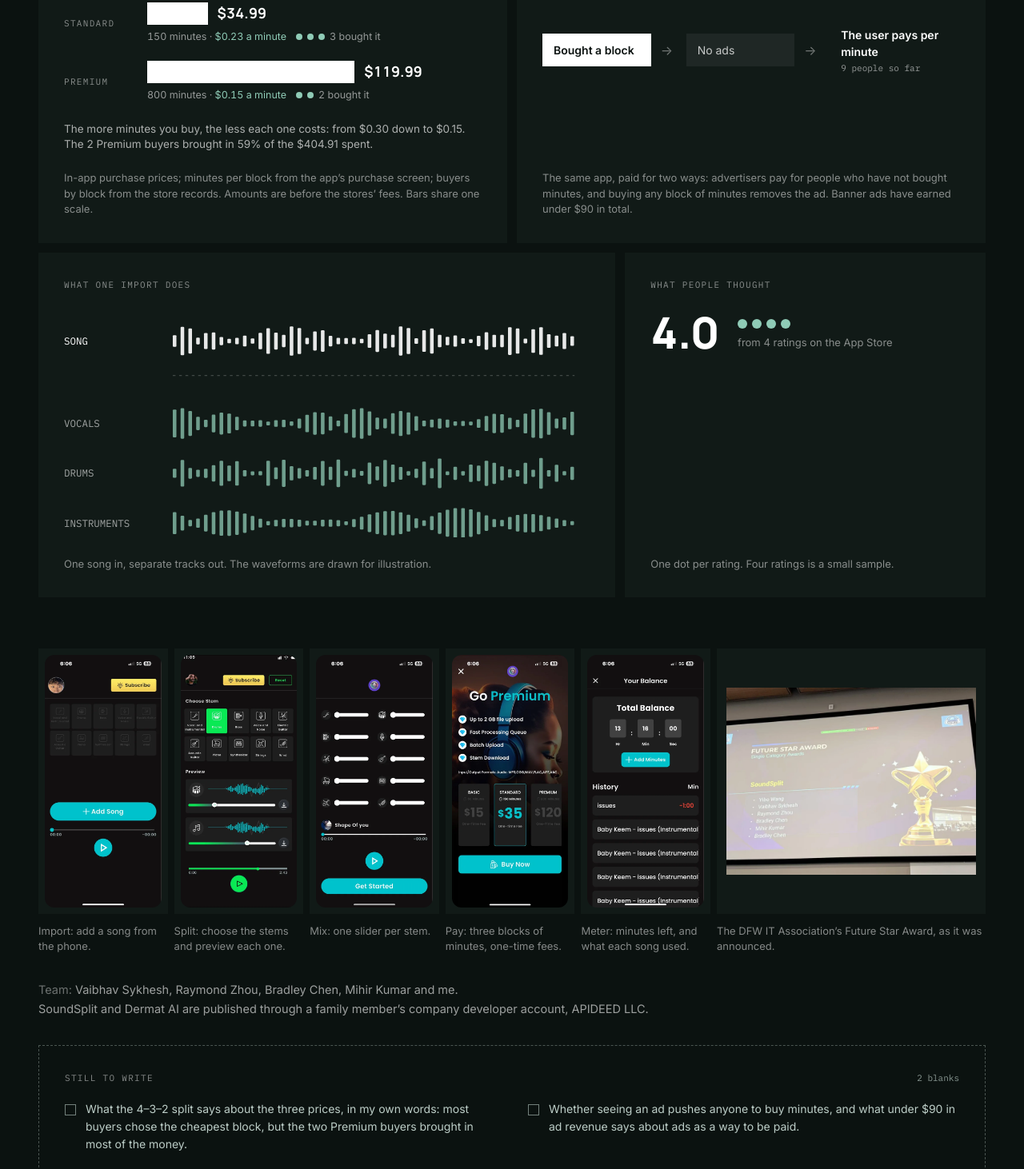
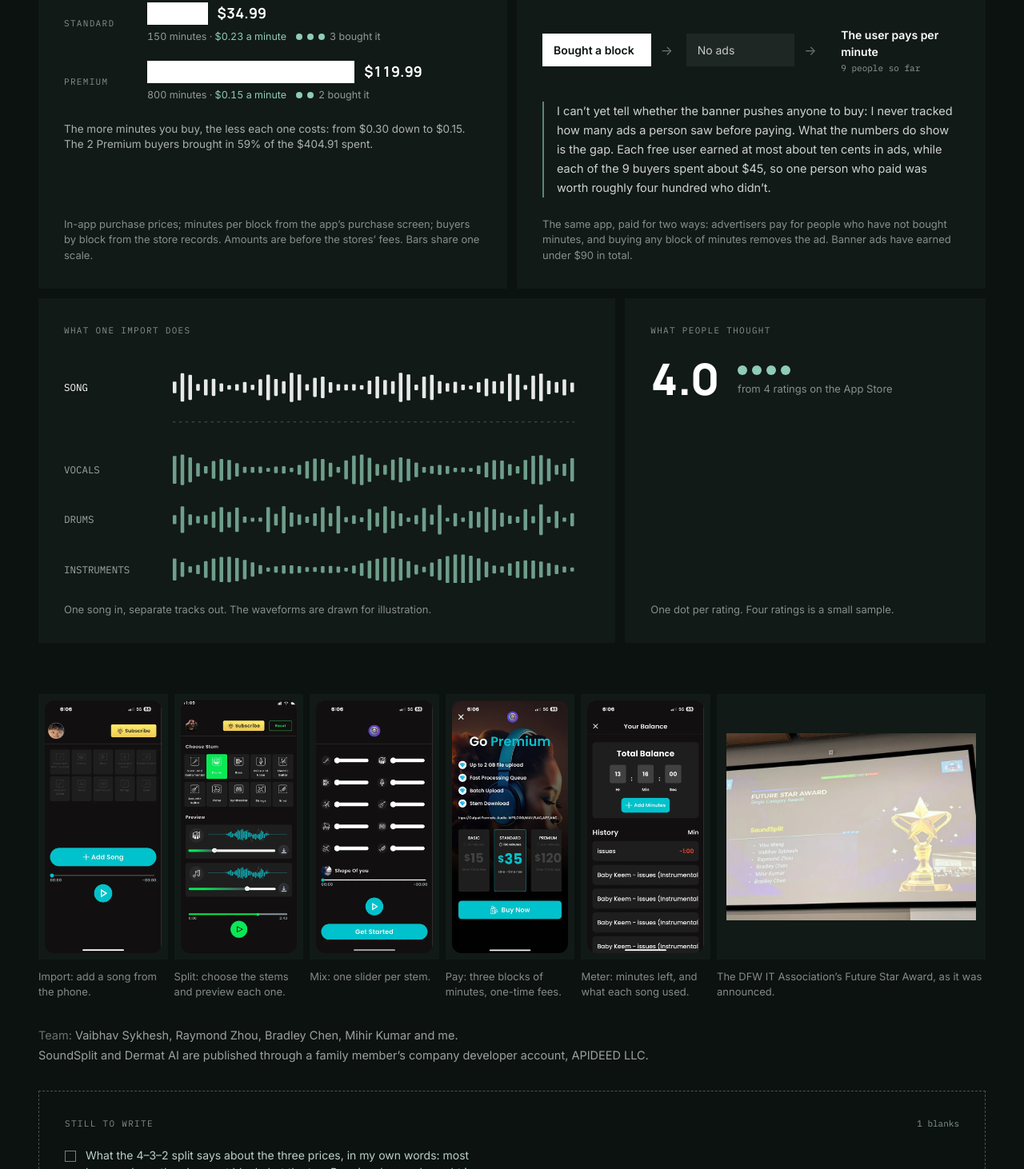
Before and after one commit to yiboprofile/alanyibo, a React (Vite) app: page / in a window 1280 px wide. Shown: the part 6968-8430 px from the top of the page at 80% size. Built offline with nearby package versions, Linux system fonts and the light colour scheme.

Commit message:
Add Alan's reflection on SoundSplit's ads
He can't yet tell whether the banner pushes anyone to buy, but one
paying user was worth roughly four hundred free ones.

Co-Authored-By: Claude Opus 5.5 <noreply@anthropic.com>
Claude-Session: https://claude.ai/code/session_01HGi3LMXWpYRFDkksem3R8G

```diff
--- a/src/components/Cases.tsx
+++ b/src/components/Cases.tsx
@@ -217,7 +217,6 @@ export default function Cases() {
         }
         blanks={[
           'What the 4–3–2 split says about the three prices, in my own words: most buyers chose the cheapest block, but the two Premium buyers brought in most of the money.',
-          'Whether seeing an ad pushes anyone to buy minutes, and what under $90 in ad revenue says about ads as a way to be paid.',
         ]}
       >
         <div className="grid gap-3 lg:grid-cols-[minmax(0,1.6fr)_minmax(0,0.8fr)]">
@@ -252,6 +251,12 @@ export default function Cases() {
             caption="The same app, paid for two ways: advertisers pay for people who have not bought minutes, and buying any block of minutes removes the ad. Banner ads have earned under $90 in total."
           >
             <WhoPaysAndroid />
+            <p className="mt-6 border-l-2 border-accent/60 pl-4 text-[14.5px] leading-[1.65] text-white/80">
+              I can&rsquo;t yet tell whether the banner pushes anyone to buy: I never tracked how many ads a person saw
+              before paying. What the numbers do show is the gap. Each free user earned at most about ten cents in ads,
+              while each of the 9 buyers spent about $45, so one person who paid was worth roughly four hundred who
+              didn&rsquo;t.
+            </p>
           </ChartFrame>
         </div>
         <div className="grid gap-3 lg:grid-cols-[minmax(0,1.6fr)_minmax(0,1fr)]">
```
